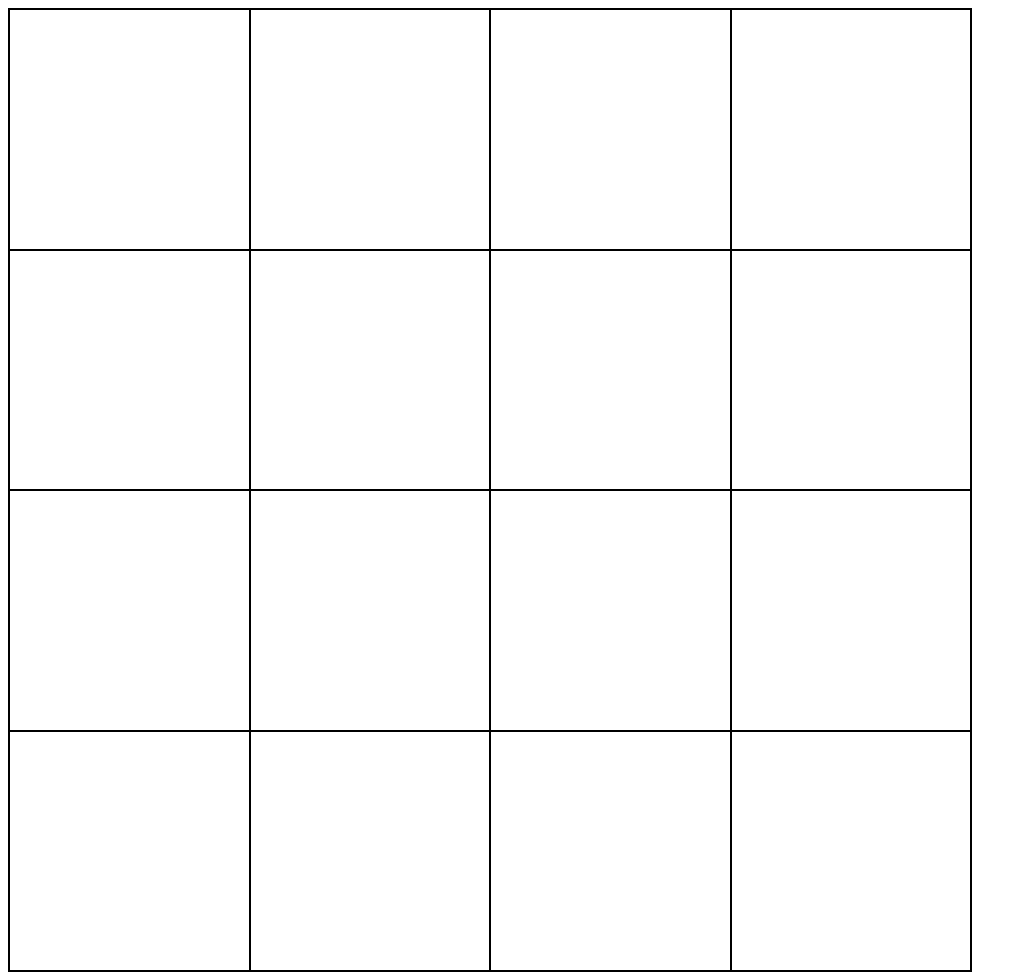
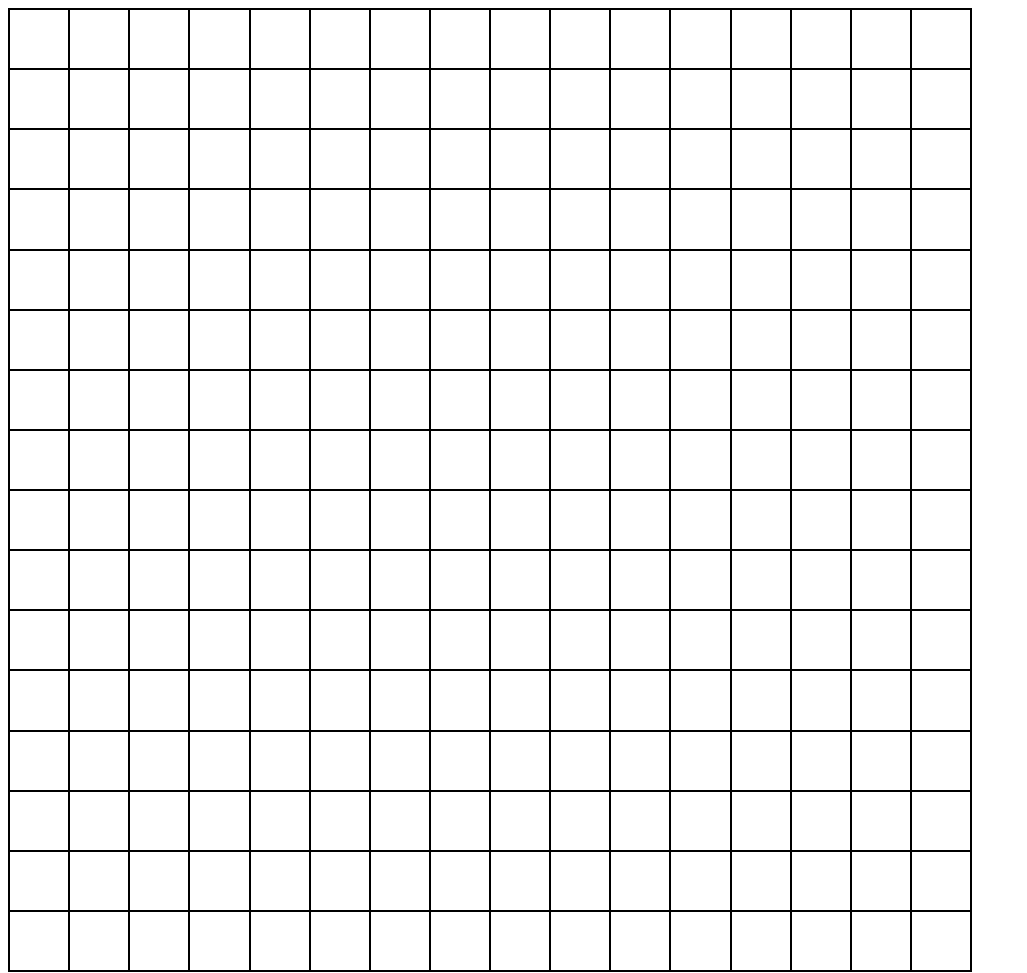
Before and after one commit to flamingcheeto/etch-a-sketch, a plain HTML site: page index.html in a window 1280 px wide. Shown: the whole page, without its empty margins (0-1027 px from the left). Drawn offline with Linux system fonts and the light colour scheme.

Commit message:
Added a function to create elements in each grid slot and added event listeners to shade the square

```diff
--- a/index.html
+++ b/index.html
@@ -6,15 +6,7 @@
     </head>
 
     <body>
-        <div id="gridContainer">
-            <!-- <div style="grid-column: 1 / 2; grid-row: 1 / 5"class="gridColumn"></div>
-            <div style="grid-column: 2 / 3; grid-row: 1 / 5"class="gridColumn"></div>
-            <div style="grid-column: 3 / 4; grid-row: 1 / 5"class="gridColumn"></div>
-
-            <div style="grid-row: 1 / 2; grid-column: 1 / 5" class="gridRow"></div>
-            <div style="grid-row: 2 / 3; grid-column: 1 / 5" class="gridRow"></div>
-            <div style="grid-row: 3 / 4; grid-column: 1 / 5" class="gridRow"></div> -->
-
+        <div id="gridContainer"> </div>
 
     <script src="script.js"></script>
 </html>
--- a/script.js
+++ b/script.js
@@ -14,6 +14,24 @@ function createGrid(containerID, size) {
         row.classList.add("gridRow");
         container.appendChild(row);
     }
+
+    for (let i = 1; i <= size; i++) {
+        for (let j = 1; j <= size; j++) {
+            let div = document.createElement('div');
+            div.style.cssText = `grid-area: ${i} / ${j} / ${i + 1} / ${j + 1};`
+            div.classList.add("gridElement");
+            container.appendChild(div);
+        }
+    }
+
+    let nodeList = document.querySelectorAll('.gridElement');
+    for (let i = 0; i < nodeList.length; i++) {
+        nodeList[i].addEventListener("mouseenter", function () {
+            nodeList[i].classList.add("hovered");
+        })
+    }
+
 }
 
-createGrid('gridContainer', 4);
+
+createGrid('gridContainer', 16);
--- a/styles.css
+++ b/styles.css
@@ -12,3 +12,11 @@
 .gridRow {
     border-bottom: 2px solid black;
 }
+
+.gridElement {
+    background-color: transparent;
+}
+
+.hovered {
+    background-color: black;
+}
```
